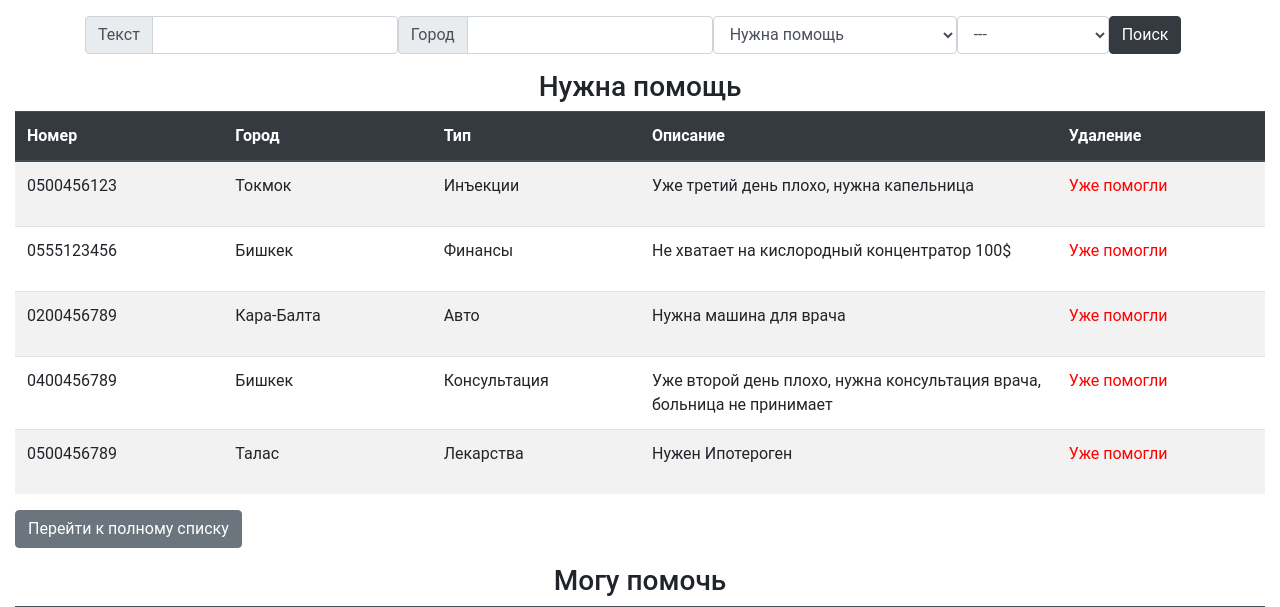
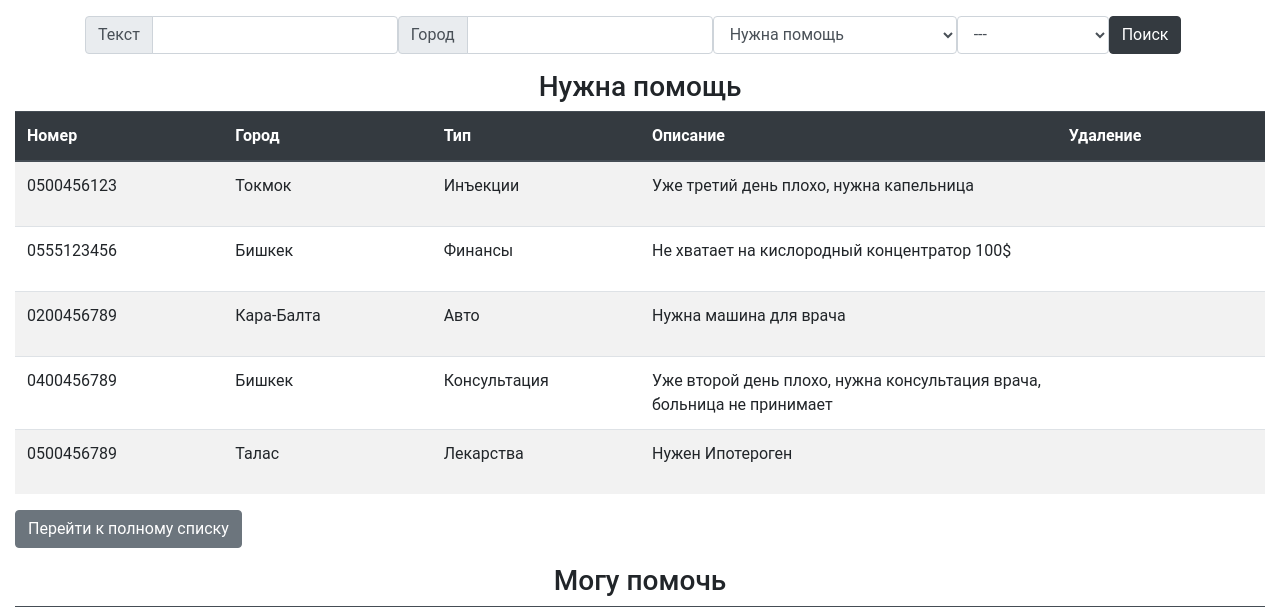
Before and after one commit to aydarbekov/bizbirge.biz, a Django app: page / in a window 1280 px wide. Shown: the part 126-733 px from the top of the page. Run offline with Django 3.2, Linux system fonts and the light colour scheme; data comes from the database, SQL or seed files in the repository; some libraries are stand-ins or nearby versions.

Commit message:
нопки нет удаления

```diff
--- a/source/webapp/templates/index.html
+++ b/source/webapp/templates/index.html
@@ -32,7 +32,7 @@
                         <td colspan="2">{{ ad.description }}</td>
                         <td>
                             {% if ad.status == 'active' %}
-                                <a href="{% url 'webapp:ad_to_delete' ad.pk %}">Уже помогли</a>
+{#                                <a href="{% url 'webapp:ad_to_delete' ad.pk %}">Уже помогли</a>#}
                             {% elif ad.status == 'deactivated' %}
                                 <a href="{% url 'webapp:ad_activate' ad.pk %}">Активировать</a>
                             {% endif %}
```
